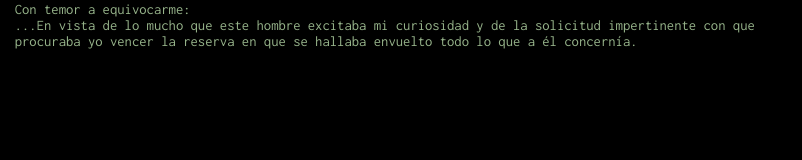
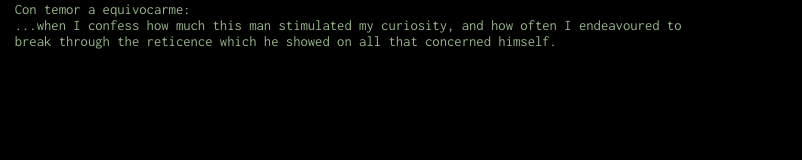
Before and after one commit to JuuzouYT/thegame, a plain HTML site: page index.html in a window 1280 px wide. Shown: the whole page, without its empty margins (0-802 px from the left). Drawn offline with nearby package versions, Linux system fonts and the light colour scheme.

Commit message:
Update index.html

```diff
--- a/index.html
+++ b/index.html
@@ -119,9 +119,8 @@ body {
       <output></output>
       <div id="input-line" class="input-line">
         <div class="prompt">Con temor a equivocarme: <br/>
-          ...En vista de lo mucho que este hombre excitaba mi curiosidad y de la solicitud impertinente con que<br/>
-procuraba yo vencer la reserva en que se hallaba envuelto todo lo que a él concernía.
-
+          ...when I confess how much this man stimulated my curiosity, and how often I endeavoured to <br/>
+break through the reticence which he showed on all that concerned himself.
         </div><div><!--<input class="cmdline" autofocus />--></div>
       </div>
     </div>
```
